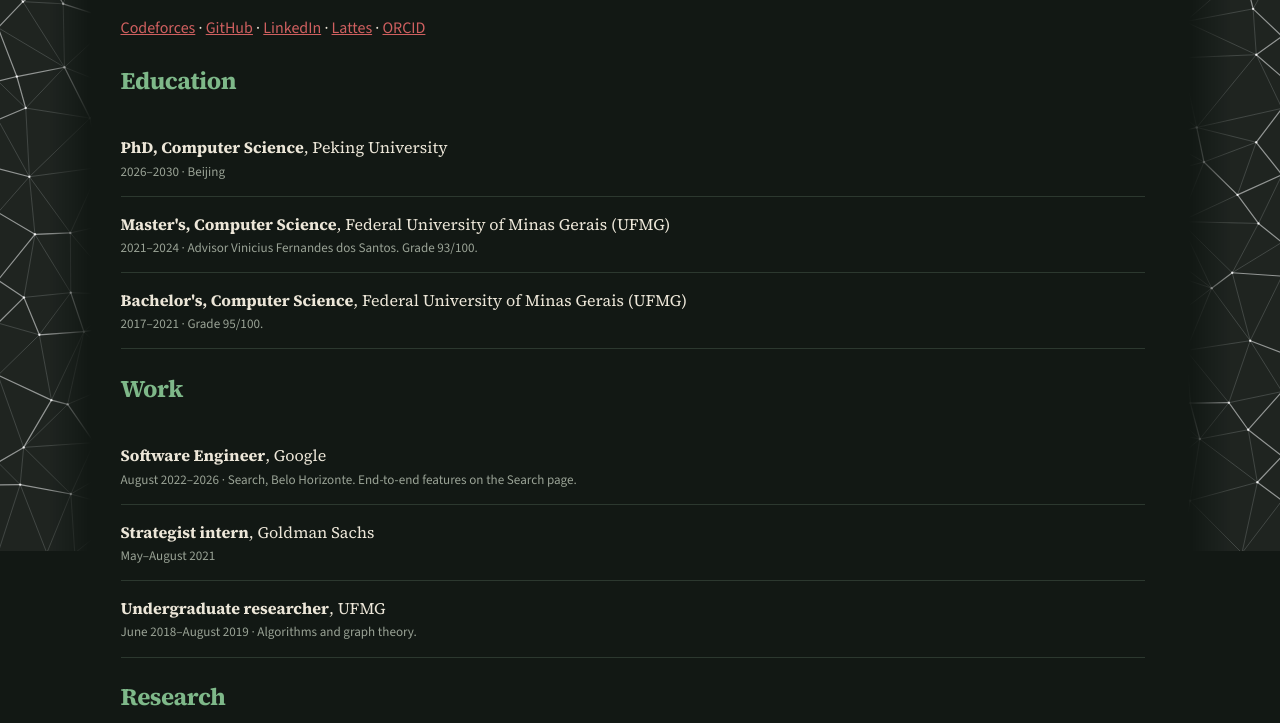
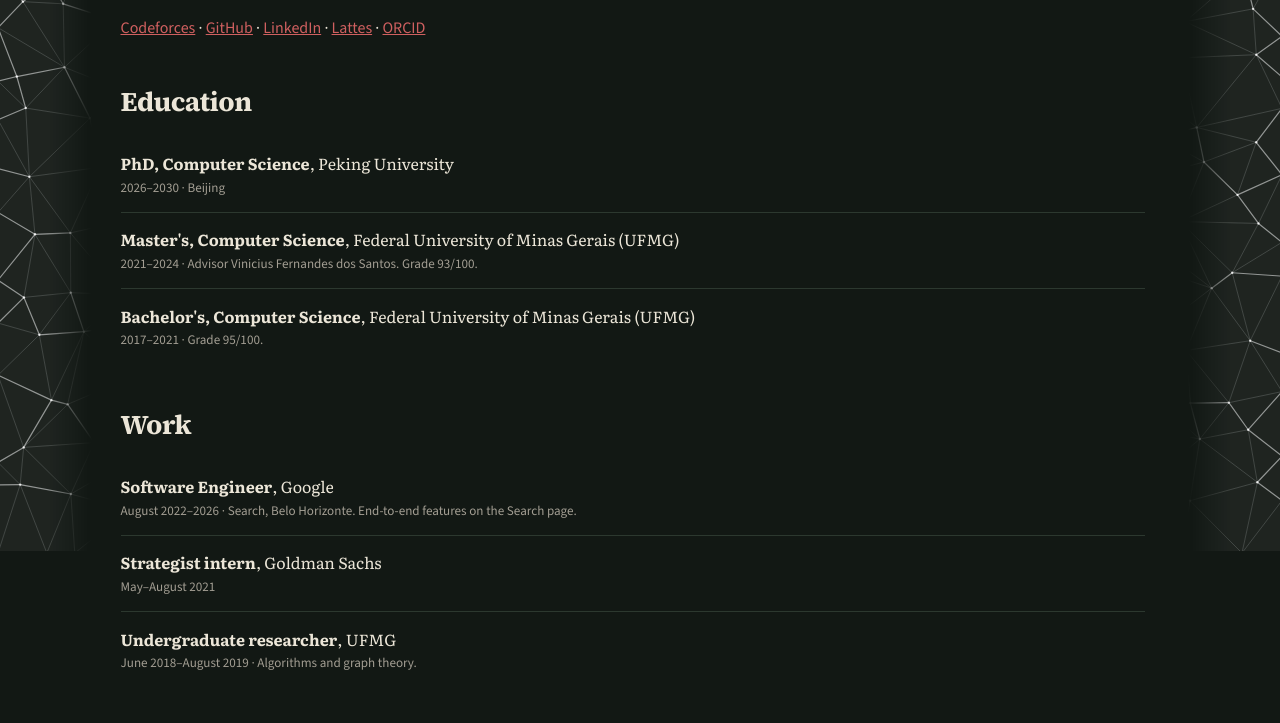
Before and after one commit to brunomaletta/brunomaletta.github.io, an Astro site: page /cv in a window 1280 px wide. Shown: the part 249-972 px from the top of the page. Built offline with nearby package versions, Linux system fonts and the light colour scheme; Astro itself is replaced by a stand-in of ours.

Commit message:
Quieten the folio look: Literata body, ink headings, warmer muted text.
Also fix Home nav active state and drop trailing list rules that looked like empty items.

Co-authored-by: Cursor <cursoragent@cursor.com>

```diff
--- a/src/layouts/Base.astro
+++ b/src/layouts/Base.astro
@@ -21,7 +21,7 @@ const desc =
     <link rel="preconnect" href="https://fonts.googleapis.com" />
     <link rel="preconnect" href="https://fonts.gstatic.com" crossorigin />
     <link
-      href="https://fonts.googleapis.com/css2?family=IBM+Plex+Mono:wght@400;500&family=Source+Sans+3:ital,wght@0,400;0,600;1,400&family=Source+Serif+4:ital,opsz,wght@0,8..60,400;0,8..60,600;0,8..60,700;1,8..60,400&display=swap"
+      href="https://fonts.googleapis.com/css2?family=IBM+Plex+Mono:wght@400;500&family=Literata:ital,opsz,wght@0,7..72,400;0,7..72,600;0,7..72,700;1,7..72,400&family=Source+Sans+3:ital,wght@0,400;0,600;1,400&family=Source+Serif+4:ital,opsz,wght@0,8..60,400;0,8..60,600;0,8..60,700;1,8..60,400&display=swap"
       rel="stylesheet"
     />
     <link
--- a/src/pages/index.astro
+++ b/src/pages/index.astro
@@ -2,7 +2,7 @@
 import SiteLayout from "../layouts/SiteLayout.astro";
 import { site, publications, projects, education, work, contests } from "../data/site";
 ---
-<SiteLayout>
+<SiteLayout current="/">
   <header style="display:flex;gap:1.25rem;align-items:center;margin-bottom:1.75rem;">
     <img class="portrait" src="/profile.jpg" alt="" />
     <div>
--- a/src/styles/site.css
+++ b/src/styles/site.css
@@ -1,13 +1,14 @@
 :root {
   --ink: #ece6d8;
   --paper: #121814;
-  --muted: #9aa396;
+  --muted: #a39e93;
   --rule: #2c382f;
-  --green: #7eb889;
+  --green: #7a9a7e;
   --gold: #d4b24a;
   --blue: #4d74a8;
   --red: #d06060;
-  --serif: "Source Serif 4", "Iowan Old Style", Georgia, serif;
+  --display: "Source Serif 4", "Iowan Old Style", Georgia, serif;
+  --serif: Literata, "Iowan Old Style", Georgia, serif;
   --sans: "Source Sans 3", system-ui, sans-serif;
   --mono: "IBM Plex Mono", ui-monospace, monospace;
 }
@@ -84,13 +85,26 @@ a:hover { color: var(--gold); }
 .nav ul { display: flex; flex-wrap: nowrap; gap: 0.9rem 1.2rem; list-style: none; margin: 0; padding: 0; }
 .nav a { color: inherit; }
 .nav a[aria-current="page"] { color: var(--gold); text-decoration: underline; }
-.wordmark { font-family: var(--serif); font-size: 1.2rem; text-transform: none; letter-spacing: 0; color: var(--green); }
+.wordmark {
+  font-family: var(--display);
+  font-size: 1.2rem;
+  text-transform: none;
+  letter-spacing: 0;
+  color: var(--ink);
+}
 
-.site-main { padding: 2.75rem 0 5rem; }
+.site-main { padding: 2.75rem 0 2.5rem; }
 .site-foot { padding: 2rem 0; font-size: 0.8rem; color: var(--muted); border-top: 1px solid var(--rule); font-family: var(--sans); }
 
-h1, h2, h3 { font-family: var(--serif); font-weight: 700; letter-spacing: -0.02em; color: var(--green); }
+h1, h2, h3 {
+  font-family: var(--display);
+  font-weight: 700;
+  letter-spacing: -0.02em;
+  color: var(--ink);
+}
 h1 { font-size: clamp(2rem, 4.5vw, 2.8rem); line-height: 1.15; margin: 0 0 0.4rem; }
+h2 { font-size: 1.7rem; font-weight: 700; margin: 2.4rem 0 0.75rem; }
+h3 { font-size: 1.2rem; font-weight: 600; }
 .lede { font-size: 1.15rem; color: var(--muted); }
 .kicker {
   font-family: var(--sans);
@@ -103,6 +117,7 @@ h1 { font-size: clamp(2rem, 4.5vw, 2.8rem); line-height: 1.15; margin: 0 0 0.4re
 
 .list { list-style: none; padding: 0; margin: 0; }
 .list li { padding: 0.85rem 0; border-bottom: 1px solid var(--rule); }
+.list li:last-child { border-bottom: none; }
 .list .meta { display: block; font-family: var(--sans); font-size: 0.82rem; color: var(--muted); }
 .prose .pub + .pub {
   margin-top: 1.75rem;
@@ -285,6 +300,7 @@ h1 { font-size: clamp(2rem, 4.5vw, 2.8rem); line-height: 1.15; margin: 0 0 0.4re
   padding-bottom: 1.5rem;
   border-bottom: 1px solid var(--rule);
 }
+.person:last-child { border-bottom: none; padding-bottom: 0; }
 .person img {
   width: 6.5rem;
   height: 6.5rem;
```
